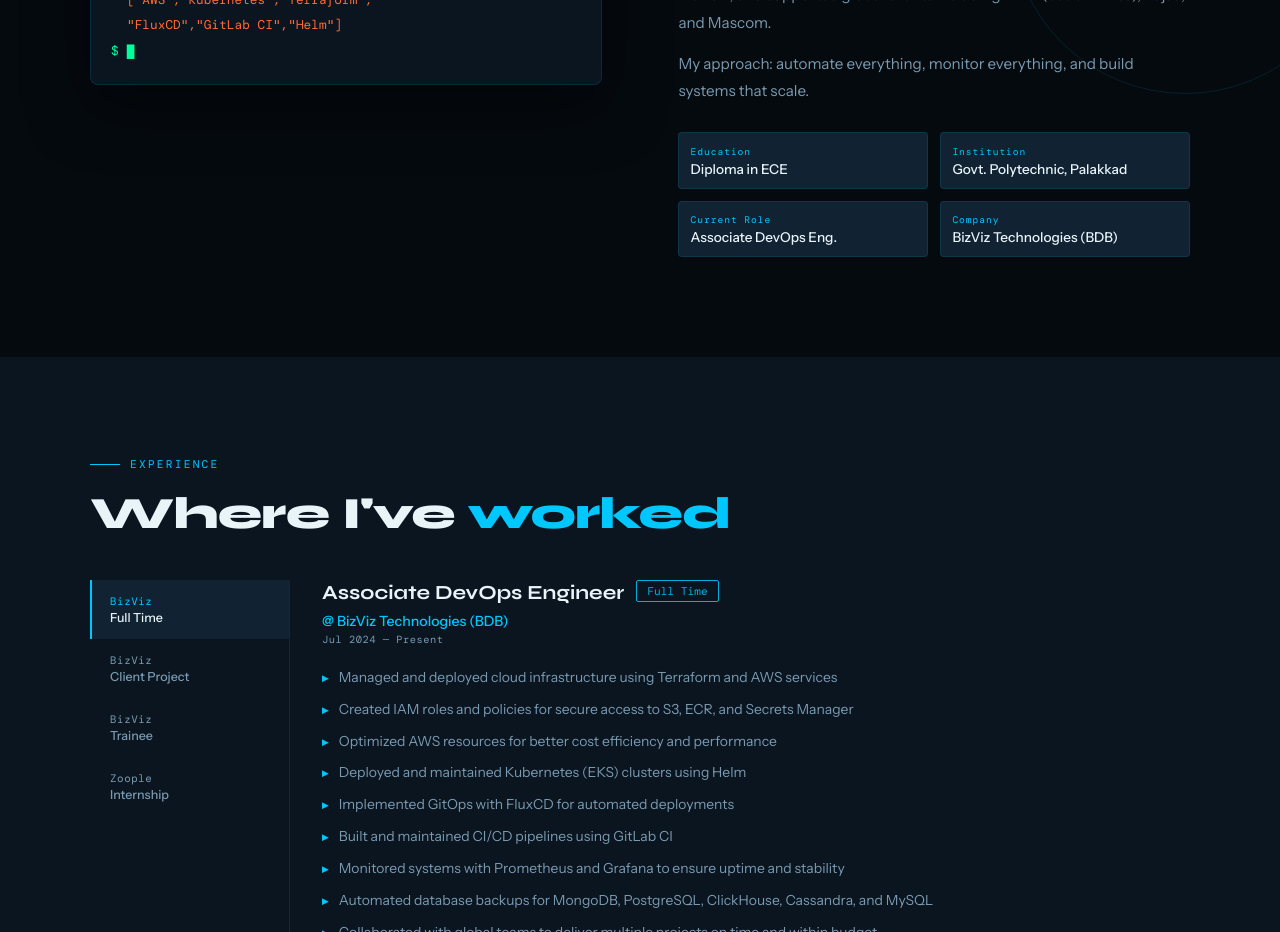
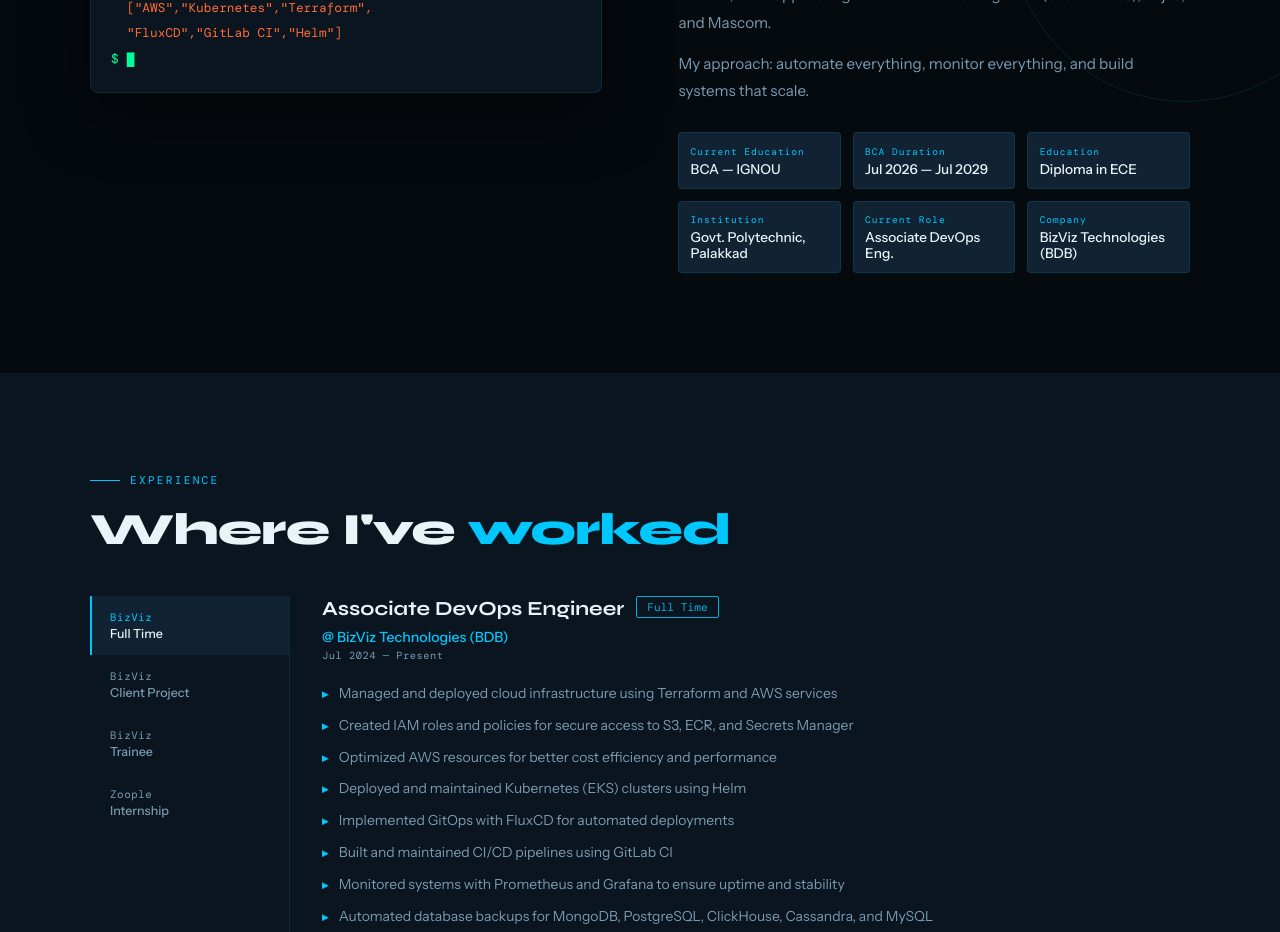
Before and after one commit to rahulkrishnan17-cell/rahul-portfolio, a React (Vite) app: page / in a window 1280 px wide. Shown: the part 1320-2252 px from the top of the page. Built offline with nearby package versions, Linux system fonts and the light colour scheme; a web font is replaced by a local one.

Commit message:
changes in about.jsx

```diff
--- a/src/components/About.jsx
+++ b/src/components/About.jsx
@@ -57,8 +57,10 @@
               <p>With hands-on experience at BizViz Technologies (BDB), I've managed production Kubernetes clusters, implemented GitOps workflows with FluxCD, and supported global clients including MTN (South Africa), Yujaa, and Mascom.</p>
               <p>My approach: automate everything, monitor everything, and build systems that scale.</p>
             </div>
-            <div style={{ display:'grid', gridTemplateColumns:'1fr 1fr', gap:'0.75rem', marginTop:'1.75rem' }}>
+            <div style={{ display:'grid', gridTemplateColumns:'repeat(auto-fit,minmax(160px,1fr))', gap:'0.75rem', marginTop:'1.75rem' }}>
               {[
+                { label:'Current Education', value:'BCA — IGNOU' },
+                { label:'BCA Duration', value:'Jul 2026 — Jul 2029' },
                 { label:'Education', value:'Diploma in ECE' },
                 { label:'Institution', value:'Govt. Polytechnic, Palakkad' },
                 { label:'Current Role', value:'Associate DevOps Eng.' },
```
